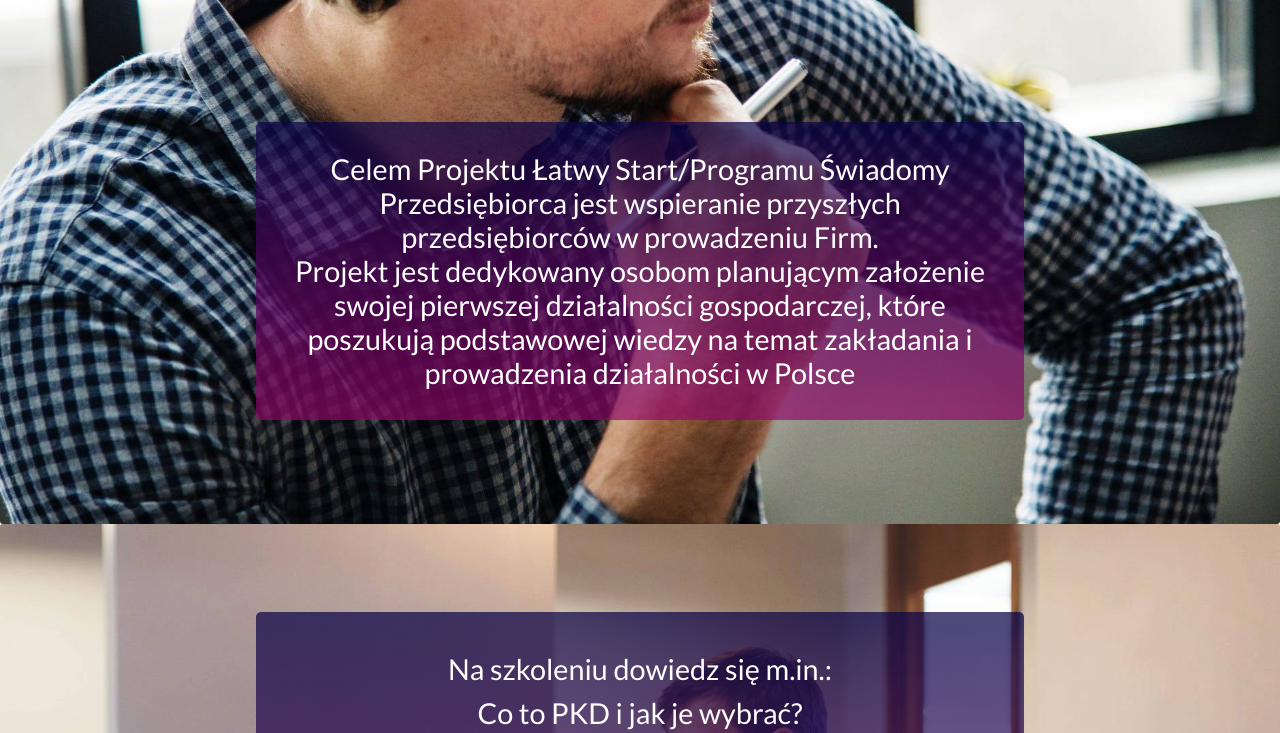
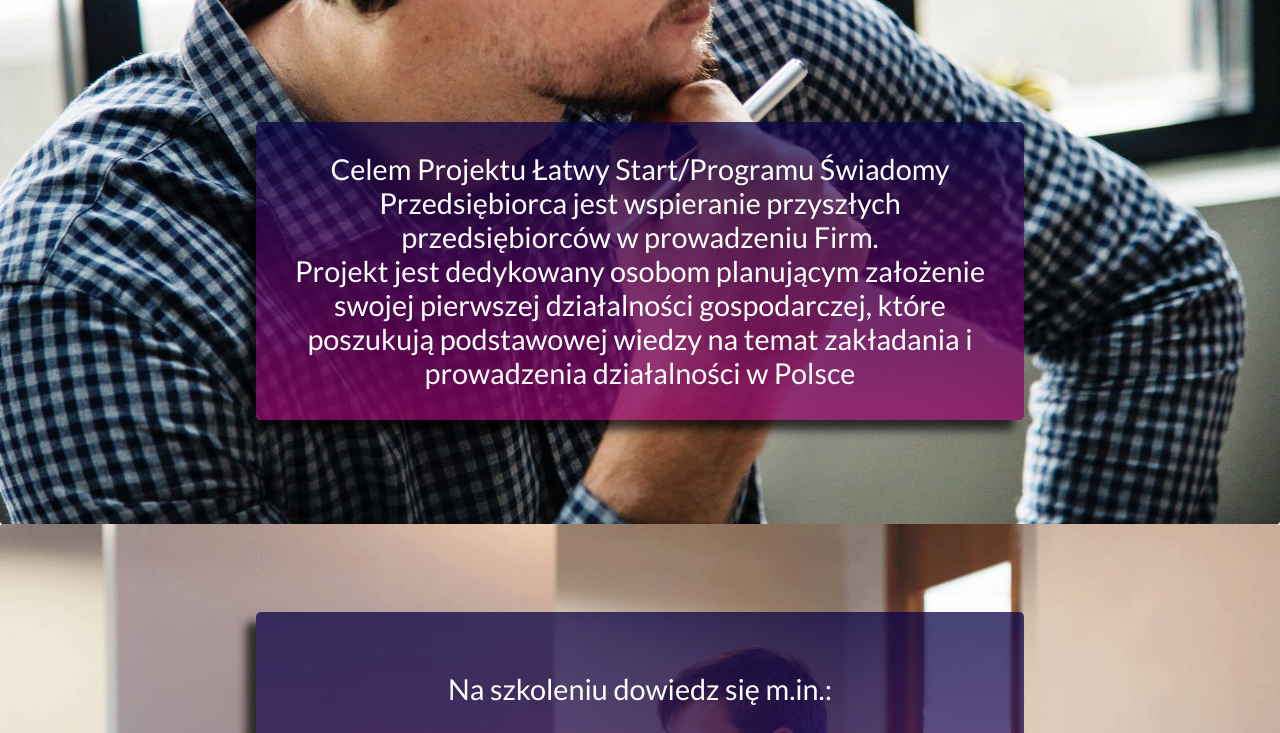
Before and after one commit to piotrpoczwardowski/piotrpoczwardowski.github.io, a plain HTML site: page clientVersion.html in a window 1280 px wide. Shown: the part 1140-1873 px from the top of the page. Drawn offline with Linux system fonts and the light colour scheme.

Commit message:
add box shadow

```diff
--- a/clientVersion.html
+++ b/clientVersion.html
@@ -59,19 +59,20 @@
 
         .frame {
             background-image: linear-gradient(to top,
-             #910768ab,
-              #720463af,
-               #52055cb4,
+             #910768c0,
+              #720463bb,
+               rgba(82, 5, 92, 0.733),
                 #310652b0,
-                 #0a0446b7);
+                 #0a0446bd);
 
           color: white;
           text-align: center;
           border-radius: 5px;
           width: 100%;
           margin: 0 auto;
-         padding: 10px;
+         padding: 15px;
          box-sizing: border-box;
+         box-shadow: -10px 10px 10px rgba(0, 0, 0, 0.719);
         }
         .frame:not(:first-child) {
           margin-top: 20vw;
@@ -194,6 +195,11 @@
           width: 60vw;
           padding: 30px;
         }
+
+        .frame__text--paragraph:not(:first-child){
+          margin-top: 30px;
+        }
+
           .frame:not(:first-child) {
           margin-top: 15vw;
         }
```
